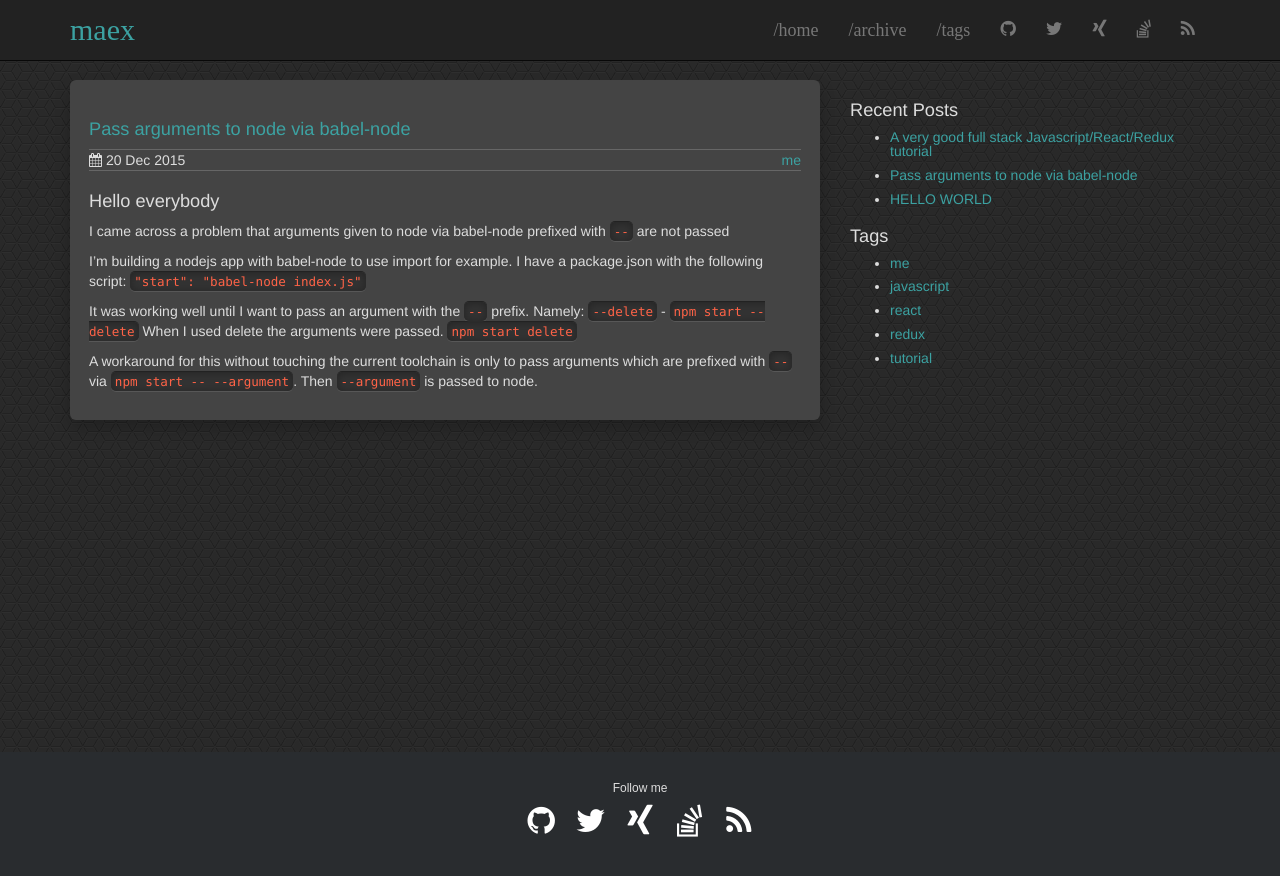
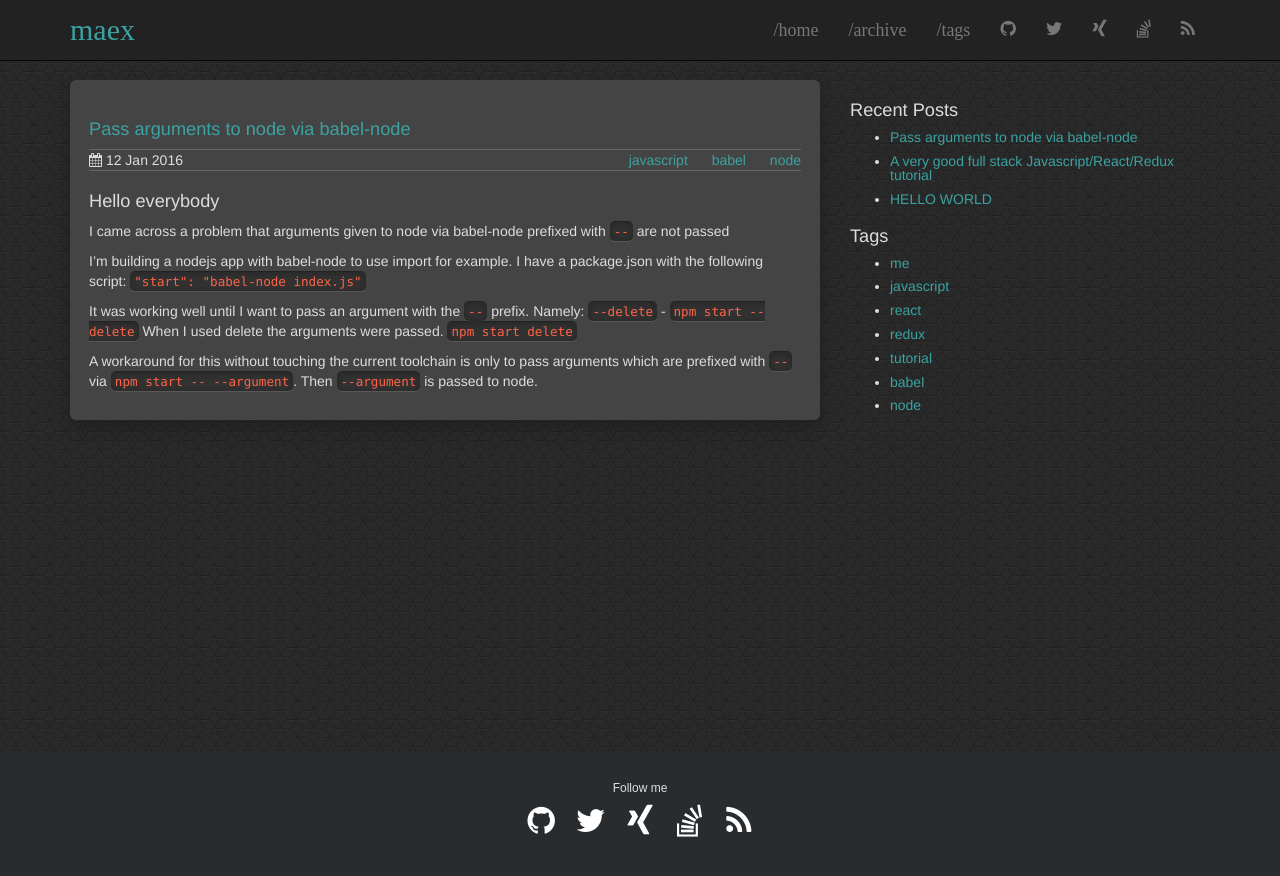
Before and after one commit to mstruebing/myblog, a Jekyll site: the page built from _posts/2016-01-12-pass-arguments-to-node-via-babel-node.md, in a window 1280 px wide. Shown: the top 876 px of the page. Built offline with Jekyll 4.4.1, drawn with Linux system fonts in a browser that asks for light colours.

Commit message:
[BUGFIX] Change date for newest blogpost

```diff
--- a/_posts/2016-01-12-pass-arguments-to-node-via-babel-node.md
+++ b/_posts/2016-01-12-pass-arguments-to-node-via-babel-node.md
@@ -1,9 +1,9 @@
 ---
 layout: post
 title: "Pass arguments to node via babel-node"
-date: 2015-12-20 00:23:07
+date: 2016-01-12 11:00:00
 description: I came across a problem that arguments given to node via babel-node prefixed with -- are not passed
-tags: me
+tags: javascript babel node
 ---
 
 # Hello everybody
```
